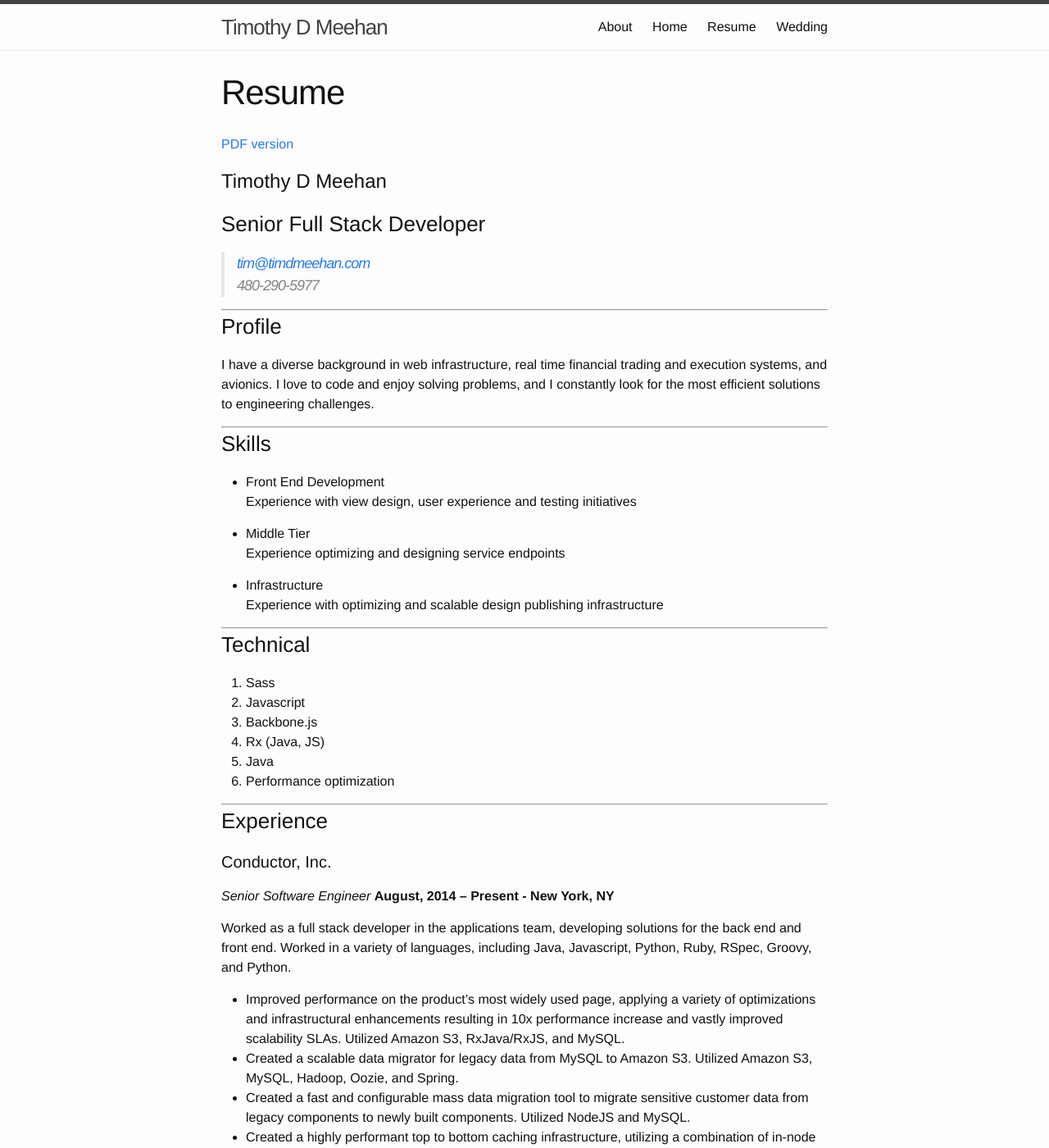
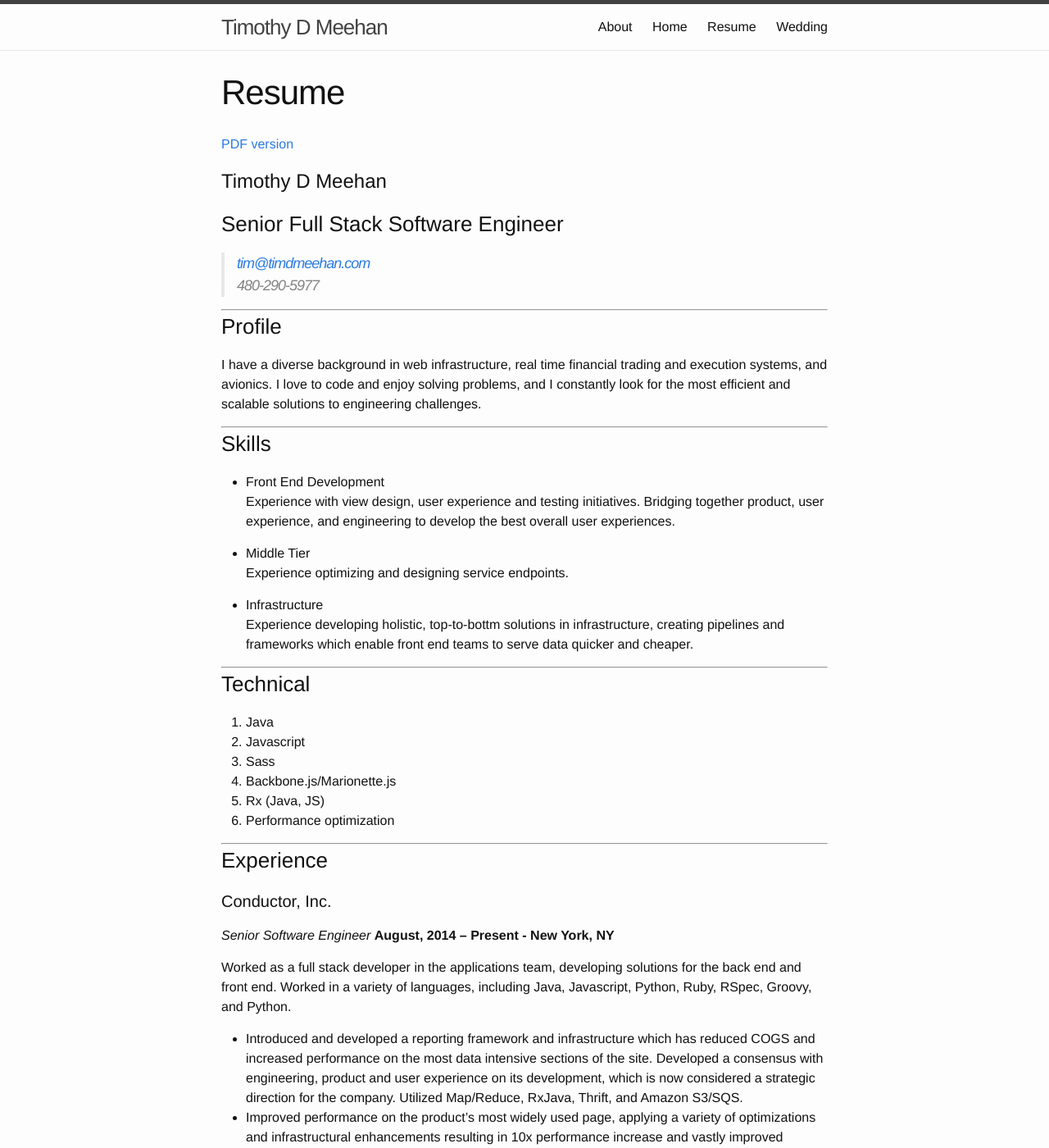
Before and after one commit to tdcmeehan/tdcmeehan.github.io, a Jekyll site: the page built from resume.md, in a window 1280 px wide and 1400 px high. Shown: the whole window at 82% size. Built offline with Jekyll 4.4.1, drawn with Linux system fonts in a browser that asks for light colours; some of the changed text lies outside the part shown.

Commit message:
Updating resume

```diff
--- a/_includes/resume.md
+++ b/_includes/resume.md
@@ -1,7 +1,7 @@
 
 # Timothy D Meehan
 
-### Senior Full Stack Developer
+### Senior Full Stack Software Engineer
 
 > [tim@timdmeehan.com](mailto:tim@timdmeehan.com)
 > 480-290-5977
@@ -10,31 +10,30 @@
 
 ### Profile
 
-I have a diverse background in web infrastructure, real time financial trading and execution systems, and avionics.  I love to code and enjoy solving problems, and I constantly look for the most efficient solutions to engineering challenges.
+I have a diverse background in web infrastructure, real time financial trading and execution systems, and avionics.  I love to code and enjoy solving problems, and I constantly look for the most efficient and scalable solutions to engineering challenges.
 
 ------
 
 ### Skills
 
 * Front End Development
-  : Experience with view design, user experience and testing initiatives
-
+  : Experience with view design, user experience and testing initiatives.  Bridging together product, user experience, and engineering to develop the best overall user experiences.
 
 * Middle Tier
-  : Experience optimizing and designing service endpoints
+  : Experience optimizing and designing service endpoints.
 
 * Infrastructure
-  : Experience with optimizing and scalable design publishing infrastructure
+  : Experience developing holistic, top-to-bottm solutions in infrastructure, creating pipelines and frameworks which enable front end teams to serve data quicker and cheaper.
 
 -------
 
 ### Technical
 
+1. Java
+1. Javascript
 1. Sass
-1. Javascript
-1. Backbone.js
+1. Backbone.js/Marionette.js
 1. Rx (Java, JS)
-1. Java
 1. Performance optimization
 
 ------
@@ -47,13 +46,14 @@ I have a diverse background in web infrastructure, real time financial trading a
 
 Worked as a full stack developer in the applications team, developing solutions for the back end and front end.  Worked in a variety of languages, including Java, Javascript, Python, Ruby, RSpec, Groovy, and Python.
 
+* Introduced and developed a reporting framework and infrastructure which has reduced COGS and increased performance on the most data intensive sections of the site.  Developed a consensus with engineering, product and user experience on its development, which is now considered a strategic direction for the company.  Utilized Map/Reduce, RxJava, Thrift, and Amazon S3/SQS.
 * Improved performance on the product’s most widely used page, applying a variety of optimizations and infrastructural enhancements resulting in 10x performance increase and vastly improved scalability SLAs.  Utilized Amazon S3, RxJava/RxJS, and MySQL.
-* Created a scalable data migrator for legacy data from MySQL to Amazon S3.  Utilized Amazon S3, MySQL, Hadoop, Oozie, and Spring.
-* Created a fast and configurable mass data migration tool to migrate sensitive customer data from legacy components to newly built components.  Utilized NodeJS and MySQL.
+* Created a fast and configurable mass data migration tool to migrate customer data from legacy components to newly built components.  This framework is considered crucial and is used across the company as it migrates to a more scalable infrastructure.  Utilized NodeJS and MySQL.
 * Created a highly performant top to bottom caching infrastructure, utilizing a combination of in-node caches and intelligent HTTP caching to vastly reduce load in our databases and load times.  Utilized Guava, Spring MVC, Backbone and Tomcat.
 * Introduced functional reactive programming as a new method of streaming data to clients and reducing load for data-intensive utilities.  Utilized RxJava and RxJS.
+* Created a scalable data migrator for legacy data from MySQL to Amazon S3.  Utilized Amazon S3, MySQL, Hadoop, Oozie, and Spring.
 * Worked as a team to reimplement performant and scalable single page applications on the front end, including full integration testing of all components with Cucumber, which successfully drove new business for the company.  Utilized Backbone, Marionette, Handlebars, Sass, and RequireJS.
-* Drove adoption of a documentation and reusability process for Sass SCSS, utilizing SassDoc to help communicate core reusable mixins to global developers to encourage more code reuse.
+* Worked with QA to develop scalable solutions to a large technical stack, including code coverage, integration testing and end to end test coverage for infrastructure components.  Trained junior members on best practices, code quality, documentation and testing.
 
 
 #### Goldman Sachs
```
